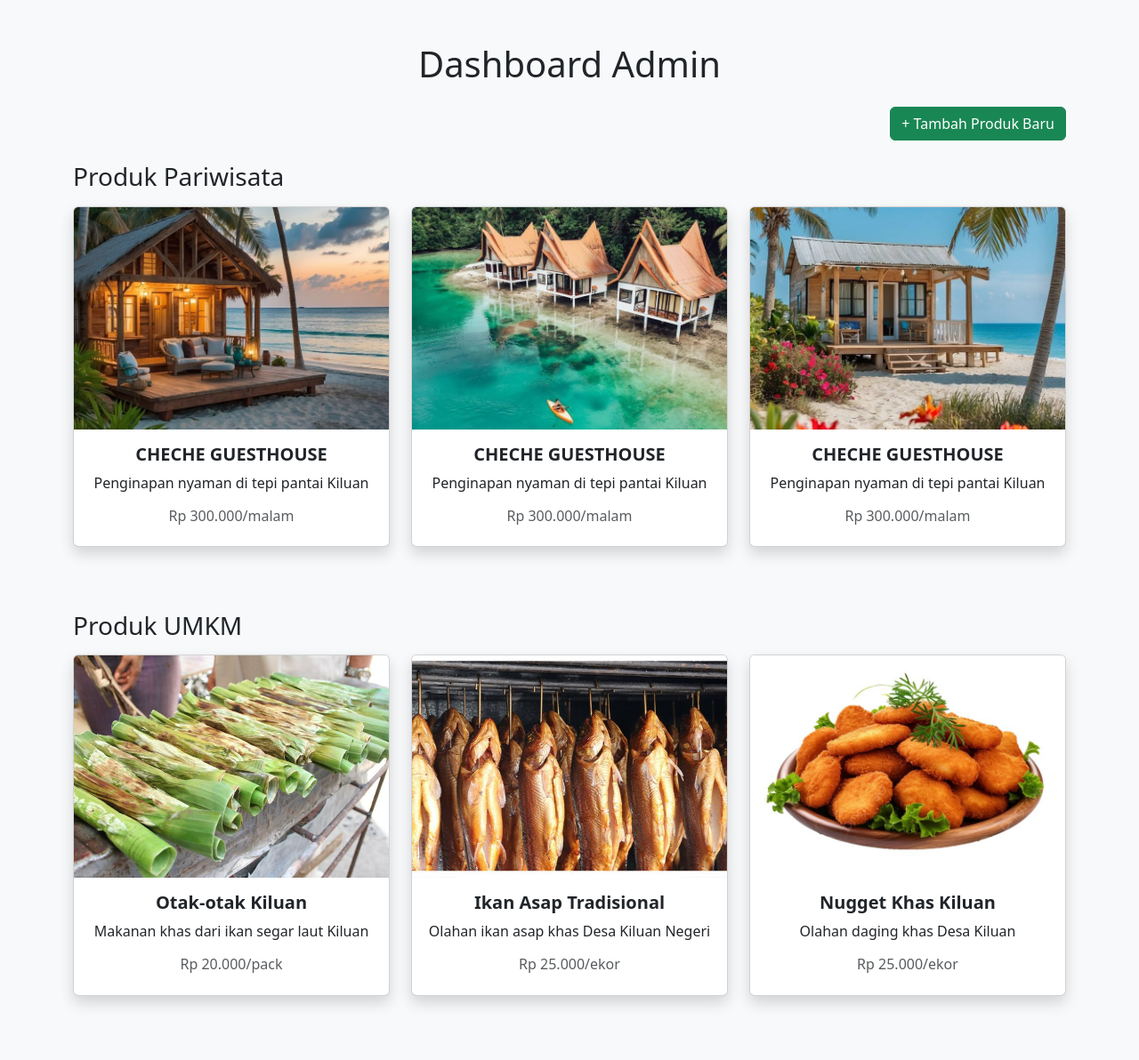
After one commit to Fuentes771/official_teluk_kiluan, a PHP site: page /admin/dashboard.php in a window 1280 px wide. The commit adds this page. Shown: the whole page at 89% size. Run offline with PHP 8.4, Linux system fonts and the light colour scheme.

Commit message:
update admin 5%

```diff
--- /dev/null
+++ b/admin/dashboard.php
@@ -0,0 +1,100 @@
+<!DOCTYPE html>
+<html lang="id">
+<head>
+  <meta charset="UTF-8">
+  <title>Dashboard Admin - Teluk Kiluan</title>
+  <link href="https://cdn.jsdelivr.net/npm/bootstrap@5.3.3/dist/css/bootstrap.min.css" rel="stylesheet">
+</head>
+<body class="bg-light">
+
+  <div class="container mt-5 mb-5">
+    <h1 class="text-center mb-4">Dashboard Admin</h1>
+    <div class="d-flex justify-content-end mb-3">
+      <a href="tambah-produk.php" class="btn btn-success">+ Tambah Produk Baru</a>
+    </div>
+
+    <!-- Bagian 1: Produk Pariwisata -->
+    <h3 class="mb-3 mt-4">Produk Pariwisata</h3>
+    <div class="row">
+      <?php
+      $produk_pariwisata = [
+        [
+          "nama" => "CHECHE GUESTHOUSE",
+          "deskripsi" => "Penginapan nyaman di tepi pantai Kiluan",
+          "harga" => "Rp 300.000/malam",
+          "gambar" => "../assets/images/Villa-1.png"
+        ],
+        [
+          "nama" => "CHECHE GUESTHOUSE",
+          "deskripsi" => "Penginapan nyaman di tepi pantai Kiluan",
+          "harga" => "Rp 300.000/malam",
+          "gambar" => "../assets/images/Villa-2.png"
+        ],
+        [
+          "nama" => "CHECHE GUESTHOUSE",
+          "deskripsi" => "Penginapan nyaman di tepi pantai Kiluan",
+          "harga" => "Rp 300.000/malam",
+          "gambar" => "../assets/images/Villa-3.png"
+        ]
+      ];
+
+      foreach ($produk_pariwisata as $p) {
+        echo '
+        <div class="col-md-4 mb-4">
+          <div class="card shadow h-100">
+            <img src="'.$p["gambar"].'" class="card-img-top" style="height: 250px; object-fit: cover;">
+            <div class="card-body text-center">
+              <h5 class="card-title fw-bold">'.$p["nama"].'</h5>
+              <p class="card-text">'.$p["deskripsi"].'</p>
+              <h6 class="text-muted">'.$p["harga"].'</h6>
+            </div>
+          </div>
+        </div>';
+      }
+      ?>
+    </div>
+
+    <!-- Bagian 2: Produk UMKM -->
+    <h3 class="mb-3 mt-5">Produk UMKM</h3>
+    <div class="row">
+      <?php
+      $produk_umkm = [
+        [
+          "nama" => "Otak-otak Kiluan",
+          "deskripsi" => "Makanan khas dari ikan segar laut Kiluan",
+          "harga" => "Rp 20.000/pack",
+          "gambar" => "../assets/images/Otak-Otak(1).png"
+        ],
+        [
+          "nama" => "Ikan Asap Tradisional",
+          "deskripsi" => "Olahan ikan asap khas Desa Kiluan Negeri",
+          "harga" => "Rp 25.000/ekor",
+          "gambar" => "../assets/images/Ikan-Asap.png"
+        ],
+        [
+          "nama" => "Nugget Khas Kiluan",
+          "deskripsi" => "Olahan daging khas Desa Kiluan",
+          "harga" => "Rp 25.000/ekor",
+          "gambar" => "../assets/images/Nugget.png"
+        ]
+      ];
+
+      foreach ($produk_umkm as $p) {
+        echo '
+        <div class="col-md-4 mb-4">
+          <div class="card shadow h-100">
+            <img src="'.$p["gambar"].'" class="card-img-top" style="height: 250px; object-fit: cover;">
+            <div class="card-body text-center">
+              <h5 class="card-title fw-bold">'.$p["nama"].'</h5>
+              <p class="card-text">'.$p["deskripsi"].'</p>
+              <h6 class="text-muted">'.$p["harga"].'</h6>
+            </div>
+          </div>
+        </div>';
+      }
+      ?>
+    </div>
+  </div>
+
+</body>
+</html>
--- a/admin/login.php
+++ /dev/null
@@ -1,5 +0,0 @@
-session_start();
-if (!isset($_SESSION['admin'])) {
-  header("Location: login-form.php");
-  exit;
-}
--- a/index.php
+++ b/index.php
@@ -29,9 +29,10 @@
 
 <body>
 
-  <?php
+<?php
 // navbar.php
 ?>
+
 <!-- Navbar Start -->
 <nav class="navbar navbar-expand-lg bg-body-tertiary">
   <div class="container-fluid px-0">
```
Also changed, not shown: admin/index.php (added, +40 -0 lines), admin/process-product.php (deleted, +0 -11 lines), admin/tambah-produk.php (renamed from admin/add-product.php).
